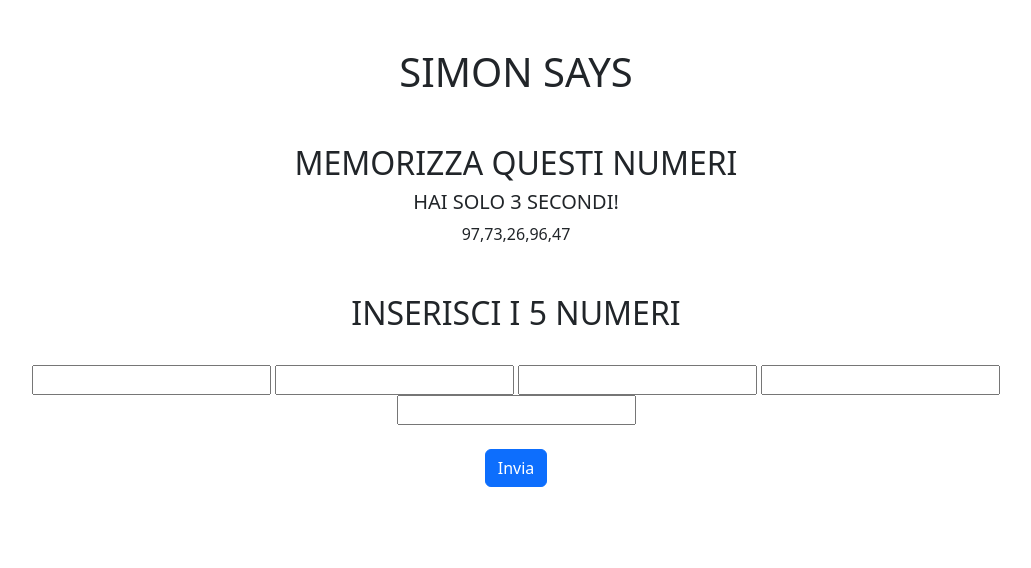
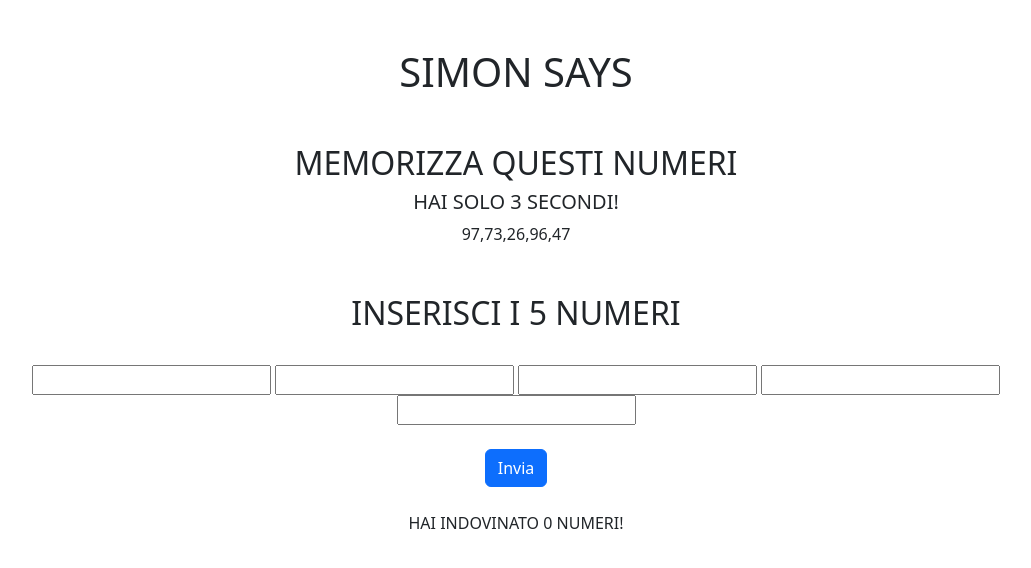
Before and after one commit to giuliabaratella/js-simon, a plain HTML site: page index.html in a window 1280 px wide. Both pictures are taken after a click on the button "Invia". Shown: the whole page, without its empty margins (124-1155 px from the left). Drawn offline with nearby package versions, Linux system fonts and the light colour scheme.

Commit message:
added function validateUserNumbers

```diff
--- a/index.html
+++ b/index.html
@@ -27,7 +27,7 @@
                 <input type="text" name="user-number" class="user-number">
             </div>
             <button id="button" class="btn btn-primary">Invia</button>
-            <div id="warning"></div>
+            <div id="win-box" class="d-none py-4"></div>
         </div>
     </div>
     <script src="js/script.js"></script>
--- a/js/script.js
+++ b/js/script.js
@@ -9,9 +9,9 @@ function simonSays () {
 
     const boxNumbers = document.getElementById('box-numbers');
     const btn =  document.getElementById('button');
-    const myalert = document.getElementById('warning');
+    const winBox = document.getElementById('win-box');
 
-    numGen = getNumbers();
+    let numGen = getNumbers();
     boxNumbers.innerHTML = numGen;
     let seconds = 10;
     const countDown = setInterval(countdown, 1000);
@@ -77,7 +77,19 @@ function simonSays () {
     // validate user numbers
     function validateUserNumbers (){
         let arrayUser = getUserNumbers();
-        console.log(arrayUser);
+        // console.log(numGen);
+        // console.log(arrayUser);
+
+        let guessedNumbers = [];
+        for (let i = 0; i < numGen.length; i++){
+            if (numGen.includes(arrayUser[i])){
+                guessedNumbers.push(arrayUser[i]);
+            }
+        }
+        // console.log(guessedNumbers)
+        winBox.classList.remove ('d-none');
+        winBox.innerHTML = `Hai indovinato ${guessedNumbers.length} numeri! <br>
+        ${guessedNumbers}`
     }
 
 
```
